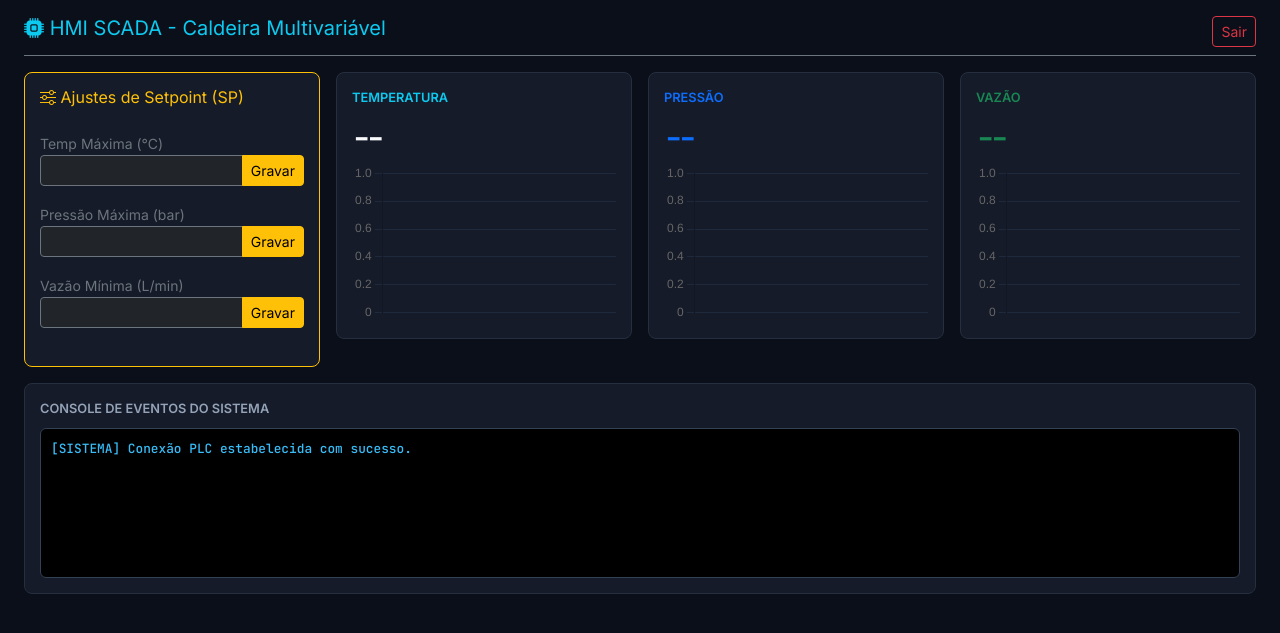
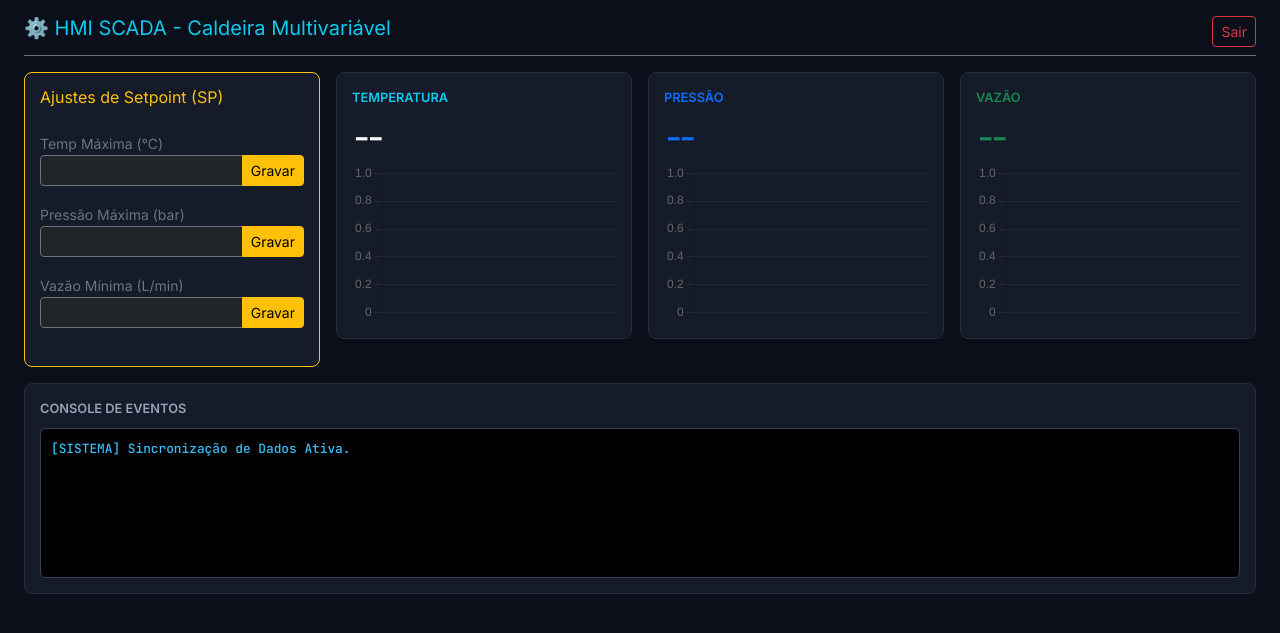
Before and after one commit to luizasilva08/seguranca-da-informacao, a Flask app: template templates/scada.html in a window 1280 px wide. Shown: the top 633 px of the page. Run offline with Flask 3, Linux system fonts and the light colour scheme; the template is opened without the code that fills it, so the values that code supplies are empty.

Commit message:
Update scada.html

```diff
--- a/templates/scada.html
+++ b/templates/scada.html
@@ -2,9 +2,8 @@
 <html lang="pt-BR">
 <head>
     <meta charset="UTF-8">
-    <title>HMI SCADA | Caldeira Principal</title>
+    <title>HMI SCADA</title>
     <link href="https://cdn.jsdelivr.net/npm/bootstrap@5.3.0/dist/css/bootstrap.min.css" rel="stylesheet">
-    <link rel="stylesheet" href="https://cdn.jsdelivr.net/npm/bootstrap-icons@1.11.1/font/bootstrap-icons.css">
     <link href="https://fonts.googleapis.com/css2?family=Inter:wght@400;600&family=JetBrains+Mono:wght@500;700&display=swap" rel="stylesheet">
     <script src="https://cdn.jsdelivr.net/npm/chart.js"></script>
     <style>
@@ -17,25 +16,21 @@
 
         .estado-alarme { border-color: #ef4444 !important; box-shadow: inset 0 0 20px rgba(239,68,68,0.1) !important; animation: piscar 1.5s infinite;}
         @keyframes piscar { 50% { border-color: #991b1b !important; } }
-
-        /* Terminal Log CSS */
         .log-terminal { background: #000; border: 1px solid #334155; border-radius: 6px; padding: 10px; height: 150px; overflow-y: auto; font-family: 'JetBrains Mono', monospace; font-size: 0.8rem; color: #a3e635; }
-        .log-entry.error { color: #f87171; }
-        .log-entry.info { color: #38bdf8; }
     </style>
 </head>
 <body>
 
 <div class="container-fluid px-4 py-3">
     <div class="d-flex justify-content-between mb-3 border-bottom border-secondary pb-2">
-        <h5 class="text-info m-0"><i class="bi bi-cpu-fill"></i> HMI SCADA - Caldeira Multivariável</h5>
+        <h5 class="text-info m-0">⚙️ HMI SCADA - Caldeira Multivariável</h5>
         <a href="/logout" class="btn btn-outline-danger btn-sm">Sair</a>
     </div>
 
     <div class="row g-3">
         <div class="col-md-3">
             <div class="panel border-warning h-100">
-                <h6 class="text-warning mb-4"><i class="bi bi-sliders"></i> Ajustes de Setpoint (SP)</h6>
+                <h6 class="text-warning mb-4">Ajustes de Setpoint (SP)</h6>
 
                 <label class="small text-secondary">Temp Máxima (°C)</label>
                 <div class="input-group input-group-sm mb-3">
@@ -85,38 +80,32 @@
 
         <div class="col-12">
             <div class="panel">
-                <div class="metric-header">CONSOLE DE EVENTOS DO SISTEMA</div>
-                <div id="terminal" class="log-terminal">
-                    <div class="log-entry info">[SISTEMA] Conexão PLC estabelecida com sucesso.</div>
-                </div>
+                <div class="metric-header">CONSOLE DE EVENTOS</div>
+                <div id="terminal" class="log-terminal"><div style="color: #38bdf8;">[SISTEMA] Sincronização de Dados Ativa.</div></div>
             </div>
         </div>
     </div>
 </div>
 
 <script>
-    const chartOptions = { responsive: true, maintainAspectRatio: false, animation: false, scales: { x: { display: false }, y: { grid: { color: '#1e293b' } } }, plugins: { legend: { display: false } } };
-    const createChart = (id, color) => new Chart(document.getElementById(id).getContext('2d'), { type: 'line', data: { labels: [], datasets: [{ data: [], borderColor: color, tension: 0.3 }] }, options: chartOptions });
+    const opts = { responsive: true, maintainAspectRatio: false, animation: false, scales: { x: { display: false }, y: { grid: { color: '#1e293b' } } }, plugins: { legend: { display: false } } };
+    const cTemp = new Chart(document.getElementById('chartTemp').getContext('2d'), { type: 'line', data: { labels: [], datasets: [{ data: [], borderColor: '#0ea5e9', fill: true, tension: 0.3 }] }, options: opts });
+    const cPress = new Chart(document.getElementById('chartPressao').getContext('2d'), { type: 'line', data: { labels: [], datasets: [{ data: [], borderColor: '#3b82f6', tension: 0.3 }] }, options: opts });
+    const cVazao = new Chart(document.getElementById('chartVazao').getContext('2d'), { type: 'line', data: { labels: [], datasets: [{ data: [], borderColor: '#10b981', tension: 0.3 }] }, options: opts });
 
-    const cTemp = createChart('chartTemp', '#0ea5e9');
-    const cPress = createChart('chartPressao', '#3b82f6');
-    const cVazao = createChart('chartVazao', '#10b981');
+    let stateAlarme = { temp: false, pressao: false, vazao: false };
 
-    let alarmesAtivos = { temp: false, pressao: false, vazao: false };
-
-    function logTerminal(msg, tipo = "info") {
+    function log(msg, color) {
         const term = document.getElementById('terminal');
-        const time = new Date().toLocaleTimeString();
-        term.innerHTML += `<div class="log-entry ${tipo}">[${time}] ${msg}</div>`;
+        term.innerHTML += `<div style="color: ${color}">[${new Date().toLocaleTimeString()}] ${msg}</div>`;
         term.scrollTop = term.scrollHeight;
     }
 
     setInterval(async () => {
         const res = await fetch('/api/monitoramento');
         const d = await res.json();
-        const time = new Date().toLocaleTimeString();
+        const t = new Date().toLocaleTimeString();
 
-        // Atualiza Textos
         document.getElementById('val-temp').innerText = d.temp.valor.toFixed(1) + ' °C';
         document.getElementById('val-lim-temp').innerText = 'SP: ' + d.temp.limite;
         document.getElementById('val-pressao').innerText = d.pressao.valor.toFixed(2) + ' bar';
@@ -124,35 +113,32 @@
         document.getElementById('val-vazao').innerText = d.vazao.valor.toFixed(1) + ' L/m';
         document.getElementById('val-lim-vazao').innerText = 'SP: ' + d.vazao.limite;
 
-        // Lógica Visual e Log de Alarmes
-        const checkAlarm = (key, dataObj, cardId, msgAtivacao, msgNormal) => {
+        const handleAlarme = (key, dataObj, cardId, msgAtiva, msgNormal) => {
             if (dataObj.alarme) {
                 document.getElementById(cardId).classList.add('estado-alarme');
-                if (!alarmesAtivos[key]) { logTerminal(msgAtivacao, "error"); alarmesAtivos[key] = true; }
+                if (!stateAlarme[key]) { log(msgAtiva, "#f87171"); stateAlarme[key] = true; }
             } else {
                 document.getElementById(cardId).classList.remove('estado-alarme');
-                if (alarmesAtivos[key]) { logTerminal(msgNormal, "info"); alarmesAtivos[key] = false; }
+                if (stateAlarme[key]) { log(msgNormal, "#a3e635"); stateAlarme[key] = false; }
             }
         };
 
-        checkAlarm('temp', d.temp, 'card-temp', 'ALERTA CRÍTICO: Temperatura acima do Setpoint!', 'Temperatura retornou à normalidade.');
-        checkAlarm('pressao', d.pressao, 'card-pressao', 'ALERTA: Pressão interna elevada!', 'Pressão estabilizada.');
-        checkAlarm('vazao', d.vazao, 'card-vazao', 'ALERTA: Queda brusca na vazão de fluido!', 'Vazão restabelecida.');
+        handleAlarme('temp', d.temp, 'card-temp', 'ALERTA: Temperatura Alta!', 'Temperatura normalizada.');
+        handleAlarme('pressao', d.pressao, 'card-pressao', 'ALERTA: Pressão Alta!', 'Pressão normalizada.');
+        handleAlarme('vazao', d.vazao, 'card-vazao', 'ALERTA: Baixa Vazão!', 'Vazão normalizada.');
 
-        // Gráficos
         [cTemp, cPress, cVazao].forEach((c, i) => {
-            c.data.labels.push(time);
-            c.data.datasets[0].data.push([d.temp.valor, d.pressao.valor, d.vazao.valor][i]);
-            if(c.data.labels.length > 15) { c.data.labels.shift(); c.data.datasets[0].data.shift(); }
+            c.data.labels.push(t); c.data.datasets[0].data.push([d.temp.valor, d.pressao.valor, d.vazao.valor][i]);
+            if(c.data.labels.length > 20) { c.data.labels.shift(); c.data.datasets[0].data.shift(); }
             c.update();
         });
     }, 2000);
 
-    async function alterarSetpoint(variavel, inputId) {
+    async function alterarSetpoint(varName, inputId) {
         const val = document.getElementById(inputId).value;
         if(!val) return;
-        await fetch('/api/setpoint', { method: 'POST', headers: { 'Content-Type': 'application/json' }, body: JSON.stringify({ variavel: variavel, valor: val }) });
-        logTerminal(`Setpoint de ${variavel.toUpperCase()} alterado pelo operador para ${val}`, "info");
+        await fetch('/api/setpoint', { method: 'POST', headers: { 'Content-Type': 'application/json' }, body: JSON.stringify({ variavel: varName, valor: val }) });
+        log(`Você alterou o Setpoint de ${varName.toUpperCase()} para ${val}`, "#38bdf8");
         document.getElementById(inputId).value = '';
     }
 </script>
```
